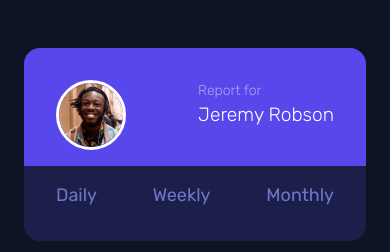
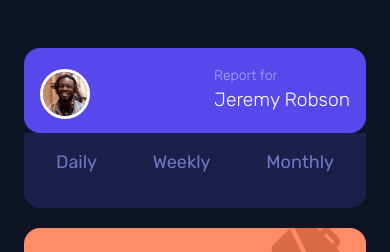
Before and after one commit to SrkiMax/FM-Time-tracking-dashboard, a plain HTML site: page index.html in a window 390 px wide. Shown: the top 252 px of the page. Drawn offline with nearby package versions, Linux system fonts and the light colour scheme.

Commit message:
updated media queries for 550px

```diff
--- a/app.css
+++ b/app.css
@@ -328,7 +328,7 @@ button:active {
 .buttons-container {
 
     flex-direction: row;
-    margin-top: -2rem;
+    //margin-top: -2rem;
     padding-top: 1rem;
     justify-content: space-between;
 
@@ -347,10 +347,13 @@ button:active {
 }
 
 
-.img {
-    max-height: 285px;
-    max-height: none;
-    /* Allow height to stretch and fill parent */
+//.img {
+max-height: 262px !important;
+
+}
+
+.social-container {
+    margin-top: -3.8rem;
 }
 
 
@@ -367,6 +370,7 @@ button:active {
         padding-right: 1.5rem;
         grid-template-columns: 1fr;
         grid-template-rows: repeat(7, 1fr);
+
         grid-template-areas:
             "user"
             "work"
@@ -379,31 +383,47 @@ button:active {
     }
 
 
-    //.user-top {
-    //flex-direction: row;
-    //align-items: center;
-    //padding-top: 1rem;
-    //padding-bottom: 3rem;
-    border-bottom-left-radius: 1rem;
-    /* Add this to restore the radius */
-    border-bottom-right-radius: 1rem;
-    /* Add this to restore the radius */
-    //background-color: var(--Blue);
+
+
+
+    .user-container {
+        //margin-bottom: 1rem;
+        max-height: 85px !important;
+    }
+
+    //.img {
+    max-height: 15px !important;
 }
 
-.img {
-    height: 10px !important;
-    margin-bottom: -2rem;
+
+
+.user-top {
+    flex-direction: row;
+    padding: 1rem;
+    height: 100%;
+}
+
+.user-photo {
+    width: 50px;
+    height: 50px;
+    margin-top: 5px;
+}
+
+.user-title {
+    font-size: 12px;
+    margin-top: -15px;
+
+}
+
+.buttons-container {
+    flex-direction: row;
+    gap: 0.5rem;
 }
 
 
 .bg-color {
-
     padding: 2rem;
     padding-bottom: 1rem;
-
-    position: relative;
-    //bottom: 1.22rem;
 
 }
 
@@ -439,6 +459,9 @@ button:active {
 
 }
 
+
+
+
 @media(max-width:400px) {
 
     .user-title {
```
